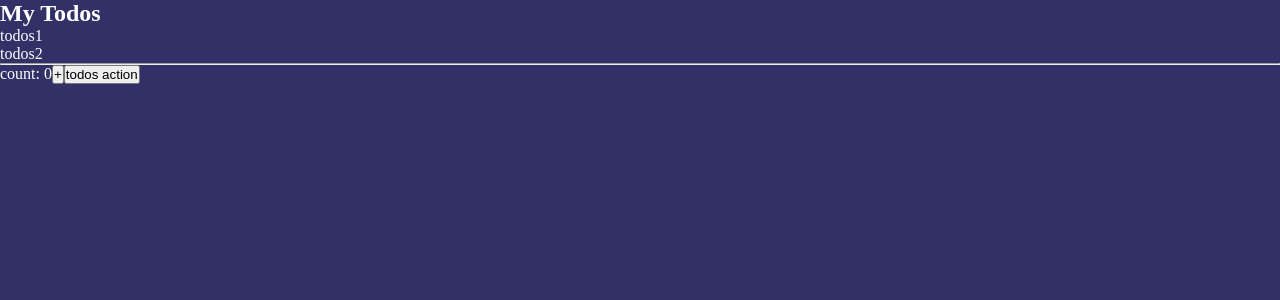
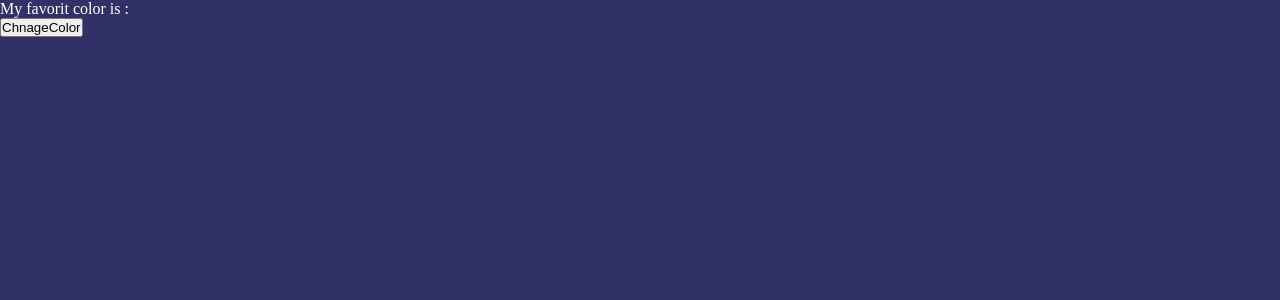
Before and after one commit to womoboy/react-daywork, a React (Create React App) app: page / in a window 1280 px wide. Shown: the top 300 px of the page. Built offline with nearby package versions, Linux system fonts and the light colour scheme.

Commit message:
useState hooks practiced change color when click button

```diff
--- a/src/App.js
+++ b/src/App.js
@@ -1,30 +1,17 @@
-import Todos from './components/todos/Todos';
-import { useState } from 'react';
-
+import { useState } from 'react'
 
 const App = () => {
-    const [count, setCount] = useState(0);
-    const [todos, setTodos] = useState(['todos1', 'todos2']);
 
-    const increment = () => {
-        setCount((e) => e + 1);
+    const [color, setColor] = useState('');
 
+    const getColor = () => {
+        setColor('Red');
     }
 
-    const getTodos = () => {
-        setTodos((values) => [...values, 'todos3', 'todos 4'])
-    }
-
-    return(
+    return (
         <>
-            <Todos todos={todos}/>
-            <hr />
-            <div>
-                count: {count}
-                <button onClick={increment} >+</button>
-                <button onClick={getTodos}>todos action</button>
-            </div>
-
+            <p>My favorit color is : {color}</p>
+            <button onClick={ getColor } >ChnageColor</button>
         </>
     )
 }
--- a/src/components/todos/Todos.js
+++ /dev/null
@@ -1,15 +0,0 @@
-import { memo } from 'react';
-
-const Todos = ({ todos }) => {
-    console.log('child render');
-    return (
-        <>
-            <h2>My Todos</h2>
-            {todos.map((todo, index) => {
-                return <p key={index}>{todo}</p>
-            })}
-        </>
-    )
-}
-
-export default memo(Todos);
```
